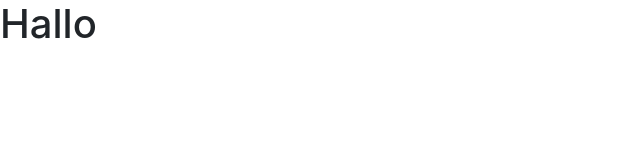
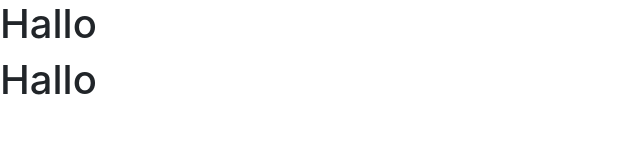
Before and after one commit to FantasyKing/fantasyWebseite, a plain HTML site: page y/pages/draft.html in a window 1280 px wide. Shown: the whole page, without its empty margins (0-640 px from the left). Drawn offline with Linux system fonts and the light colour scheme.

Commit message:
F09: Draft -test123

```diff
--- a/y/pages/draft.html
+++ b/y/pages/draft.html
@@ -14,5 +14,6 @@
 <body>
 
     <h1>Hallo</h1>
+    <h1>Hallo</h1>
 </body>
 </html>
```
